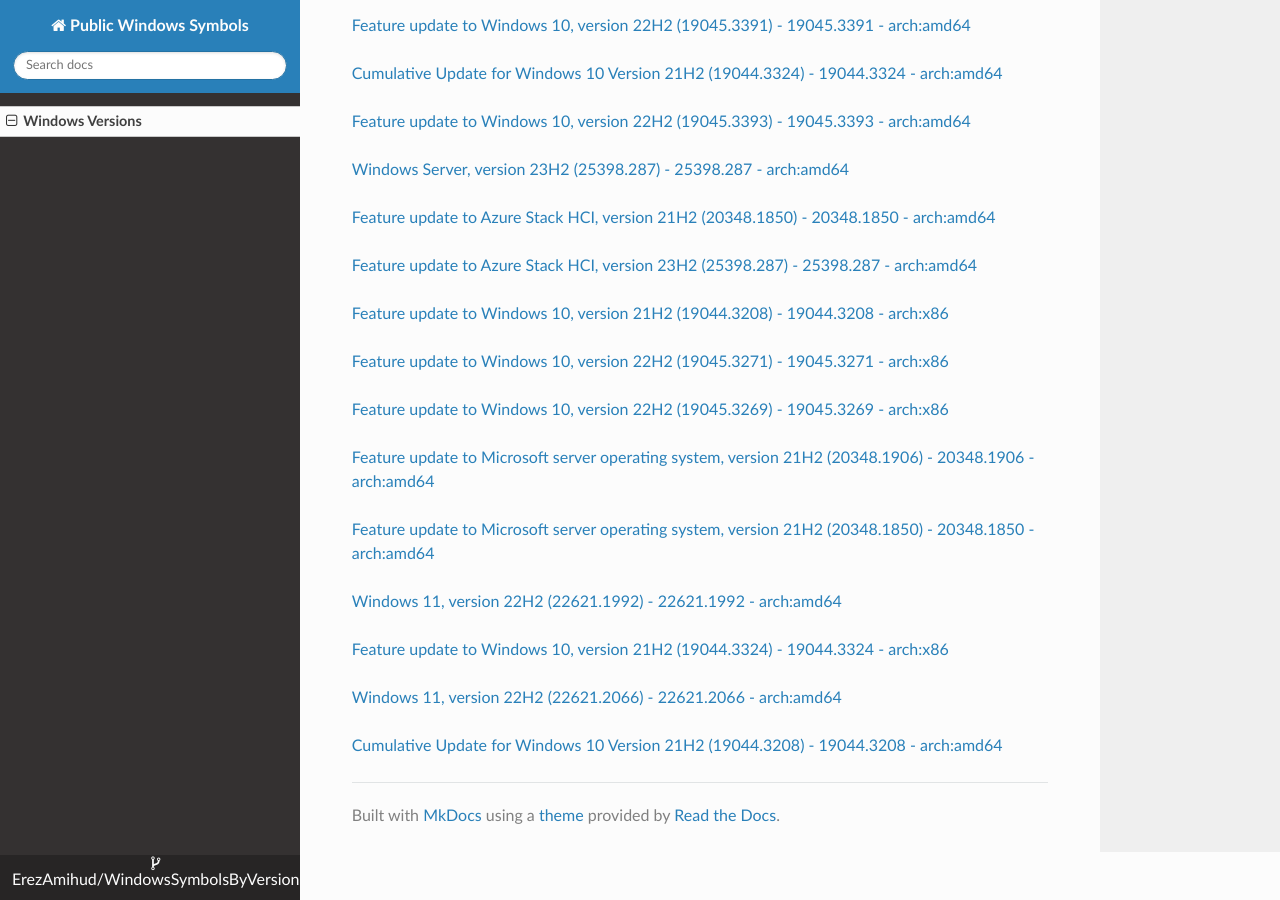
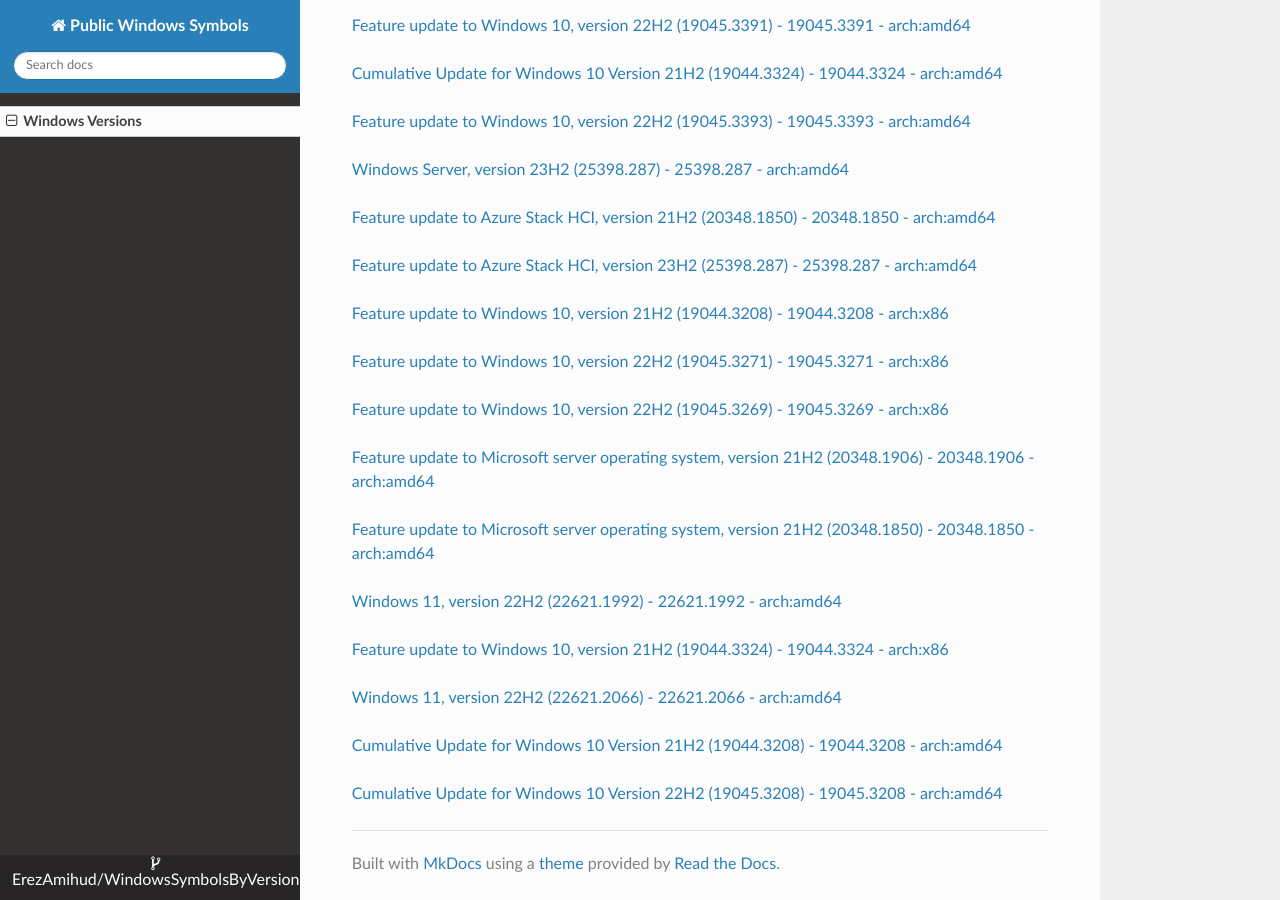
Before and after one commit to ErezAmihud/WindowsSymbolsByVersion, an MkDocs documentation site: the page built from docs/index.md, in a window 1280 px wide and 900 px high, scrolled down 27101 px. Built offline with MkDocs 1.6.1, drawn with Linux system fonts in a browser that asks for light colours; nearby versions of some CDN libraries.

Commit message:
Automated commit, add manifest for d9b8cfaf-4904-4031-a2a5-81d80e25dac5

```diff
--- a/docs/index.md
+++ b/docs/index.md
@@ -1543,3 +1543,6 @@
 
 
 [Cumulative Update for Windows 10 Version 21H2 (19044.3208) - 19044.3208 - arch:amd64](https://github.com/ErezAmihud/WindowsSymbolsByVersion/blob/main/manifests/a1d796f1-7743-4b28-8f0f-bed043709d76.manifest)
+
+
+[Cumulative Update for Windows 10 Version 22H2 (19045.3208) - 19045.3208 - arch:amd64](https://github.com/ErezAmihud/WindowsSymbolsByVersion/blob/main/manifests/d9b8cfaf-4904-4031-a2a5-81d80e25dac5.manifest)
```
Also changed, not shown: process_builds.json (+1 -1 lines), 1 other file.
